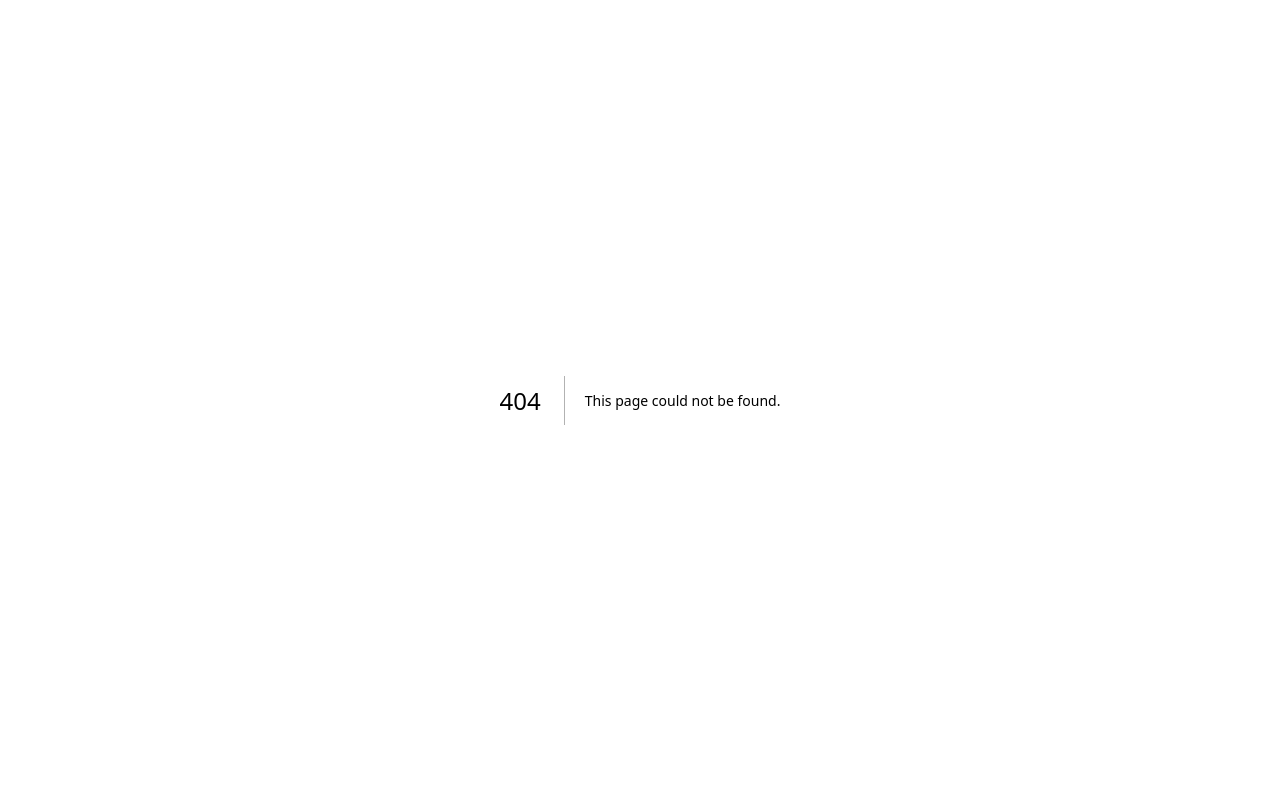
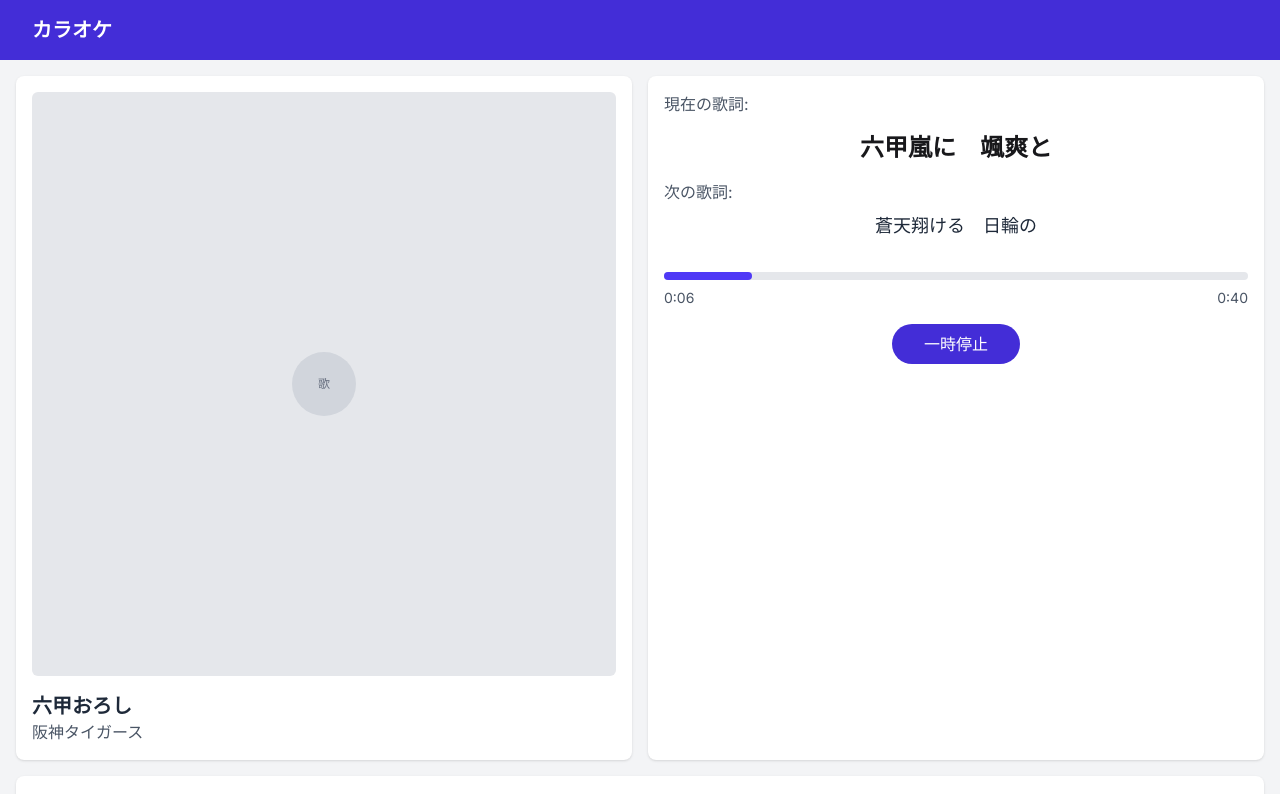
Before and after one commit to k-arikawa0312/BaseballSong-app, a Next.js app: page /sing/1 in a window 1280 px wide. Before the commit this address had no page. Shown: the top 794 px of the page. Built offline with nearby package versions, Linux system fonts and the light colour scheme.

Commit message:
add singpage

```diff
--- /dev/null
+++ b/src/app/sing/[id]/page.tsx
@@ -0,0 +1,144 @@
+"use client";
+
+import { useState, useEffect } from "react";
+import Link from "next/link";
+
+export default function SingingPage({ params }: { params: { id: string } }) {
+  const [currentTime, setCurrentTime] = useState(1); // Start at 1 second
+  const [duration, setDuration] = useState(40); // 40 seconds duration
+  const [isPlaying, setIsPlaying] = useState(true);
+  const [songData, setSongData] = useState({
+    title: "六甲おろし",
+    team: "阪神タイガース",
+    lyrics: [
+      { time: 0, text: "六甲嵐に　颯爽と" },
+      { time: 10, text: "蒼天翔ける　日輪の" },
+      { time: 20, text: "如く輝く　我が名は" },
+      { time: 30, text: "阪神タイガース　阪神タイガース" },
+    ],
+  });
+
+  // 現在の歌詞と次の歌詞を取得
+  const getCurrentAndNextLyrics = (time: number) => {
+    const currentIndex = songData.lyrics.findIndex((lyric, index) => {
+      const nextLyric = songData.lyrics[index + 1];
+      return lyric.time <= time && (!nextLyric || nextLyric.time > time);
+    });
+
+    const currentLyric = songData.lyrics[currentIndex]?.text || "";
+    const nextLyric = songData.lyrics[currentIndex + 1]?.text || "";
+
+    return { currentLyric, nextLyric };
+  };
+
+  const { currentLyric, nextLyric } = getCurrentAndNextLyrics(currentTime);
+
+  // 曲の進行をシミュレート
+  useEffect(() => {
+    if (!isPlaying) return;
+
+    const timer = setInterval(() => {
+      setCurrentTime((prev) => {
+        if (prev >= duration) {
+          clearInterval(timer);
+          return prev;
+        }
+        return prev + 1;
+      });
+    }, 1000);
+
+    return () => clearInterval(timer);
+  }, [duration, isPlaying]);
+
+  // 再生/一時停止の切り替え
+  const togglePlayback = () => {
+    setIsPlaying(!isPlaying);
+  };
+
+  // 時間を「分:秒」形式でフォーマット
+  const formatTime = (seconds: number) => {
+    const mins = Math.floor(seconds / 60);
+    const secs = seconds % 60;
+    return `${mins}:${secs.toString().padStart(2, "0")}`;
+  };
+
+  return (
+    <div className="min-h-screen flex flex-col bg-gray-100">
+      <header className="bg-indigo-700 p-4 flex items-center justify-between">
+        <div className="flex items-center">
+          <Link href="/song-selection" className="mr-4">
+            {/* <ArrowLeft className="h-6 w-6 text-white" /> */}
+          </Link>
+          <h1 className="text-xl font-bold text-white">カラオケ</h1>
+        </div>
+        <button className="text-white">
+          {/* <VolumeX className="h-6 w-6" /> */}
+        </button>
+      </header>
+
+      <div className="flex-1 p-4 bg-gray-100">
+        <div className="grid grid-cols-1 md:grid-cols-2 gap-4">
+          {/* 左側: 曲情報 */}
+          <div className="bg-white rounded-lg p-4 shadow-sm">
+            <div className="aspect-square bg-gray-200 rounded-md mb-4 flex items-center justify-center">
+              <div className="w-16 h-16 rounded-full bg-gray-300 flex items-center justify-center">
+                <span className="text-gray-500 text-xs">歌</span>
+              </div>
+            </div>
+            <h2 className="text-xl font-bold text-gray-800">
+              {songData.title}
+            </h2>
+            <p className="text-gray-600">{songData.team}</p>
+          </div>
+
+          {/* 右側: 歌詞表示 */}
+          <div className="bg-white rounded-lg p-4 shadow-sm">
+            <div className="mb-8">
+              <p className="text-gray-600 mb-2">現在の歌詞:</p>
+              <p className="text-2xl font-bold text-center my-4">
+                {currentLyric}
+              </p>
+
+              <p className="text-gray-600 mb-2">次の歌詞:</p>
+              <p className="text-lg text-gray-800 text-center">{nextLyric}</p>
+            </div>
+
+            {/* プログレスバー */}
+            <div className="mt-8">
+              <div className="relative w-full h-2 bg-gray-200 rounded-full mb-2">
+                <div
+                  className="absolute h-2 bg-indigo-600 rounded-full"
+                  style={{ width: `${(currentTime / duration) * 100}%` }}
+                ></div>
+              </div>
+              <div className="flex justify-between text-sm text-gray-600">
+                <span>{formatTime(currentTime)}</span>
+                <span>{formatTime(duration)}</span>
+              </div>
+            </div>
+
+            {/* 再生ボタン */}
+            <div className="flex justify-center mt-4">
+              <button
+                onClick={togglePlayback}
+                className="px-8 py-2 bg-indigo-700 text-white rounded-full font-medium"
+              >
+                {isPlaying ? "一時停止" : "再生"}
+              </button>
+            </div>
+          </div>
+        </div>
+
+        {/* 歌唱のヒント */}
+        <div className="bg-white rounded-lg p-4 shadow-sm mt-4">
+          <h3 className="text-lg font-bold text-gray-800 mb-3">歌唱のヒント</h3>
+          <ul className="list-disc pl-5 space-y-2 text-gray-700">
+            <li>マイクボタンをタップして、マイクをオンにしてください</li>
+            <li>画面に表示される歌詞に合わせて歌ってください</li>
+            <li>曲が終わると自動的に採点結果が表示されます</li>
+          </ul>
+        </div>
+      </div>
+    </div>
+  );
+}
```
